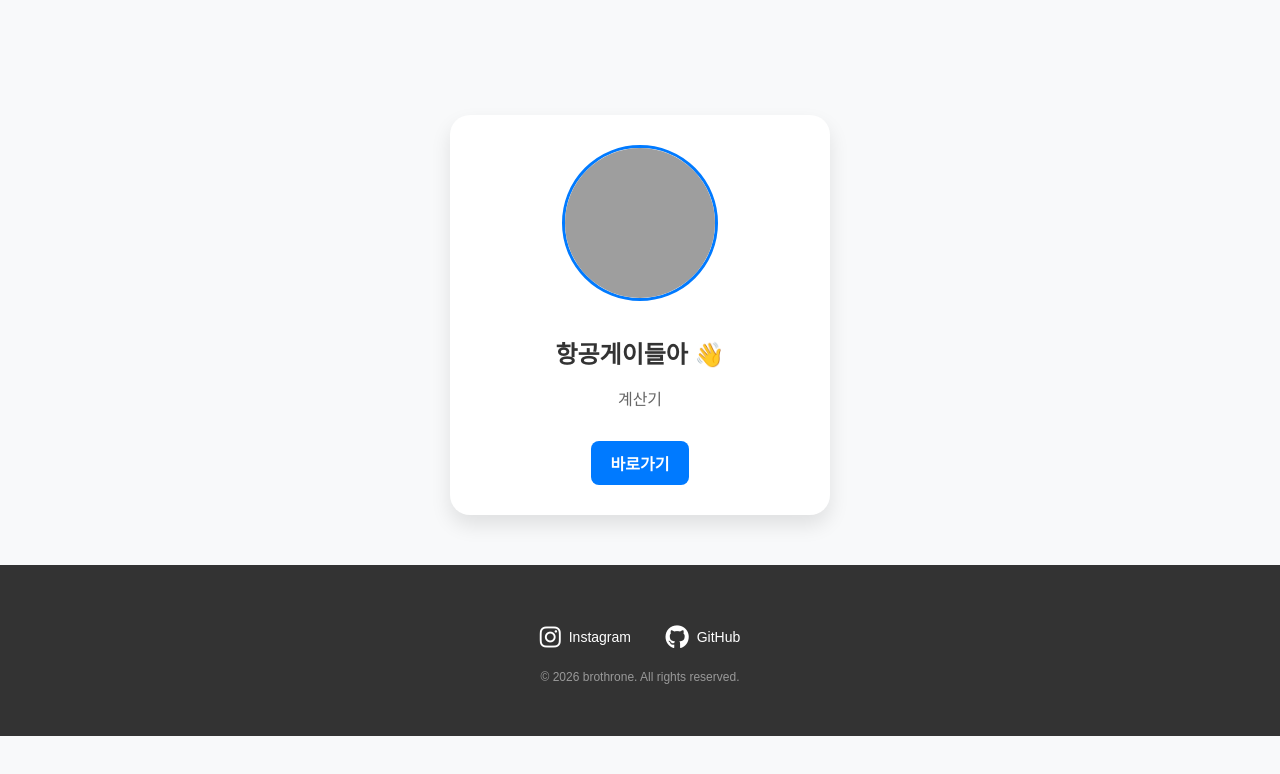
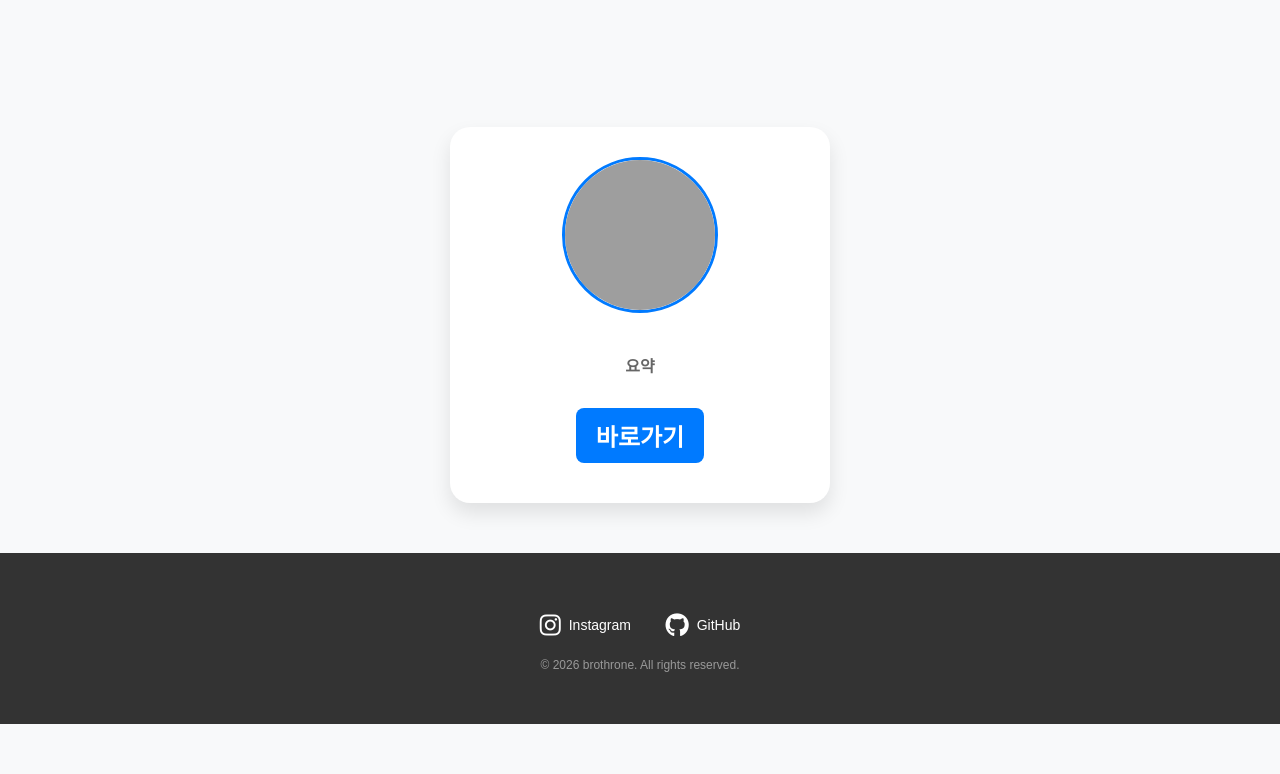
Before and after one commit to brothrone/a, a plain HTML site: page index.html in a window 1280 px wide. Drawn offline with Linux system fonts and the light colour scheme; grey boxes are pictures that could not be loaded.

Commit message:
Update index.html

```diff
--- a/index.html
+++ b/index.html
@@ -2,7 +2,7 @@
 <html lang="ko">
 <head>
     <meta charset="UTF-8">
-    <title>Brothrone Travel</title>
+    <title>Brothrone</title>
     <link rel="stylesheet" href="https://cdnjs.cloudflare.com/ajax/libs/font-awesome/6.0.0/css/all.min.css">
 
     <style>
@@ -83,10 +83,10 @@
 
     <div class="card">
         <img src="sapporo.jpeg" alt="sapporo">
-        <h1>항공게이들아 👋</h1>
-        <p>계산기</p>
+        <h1 항설 👋</h1>
+        <p>요약 </p>
 
-        <a href="satellite_EPS_calculator.html" style="
+        <a href="mid.html" style="
             display: inline-block;
             margin-top: 15px;
             padding: 10px 20px;
```
